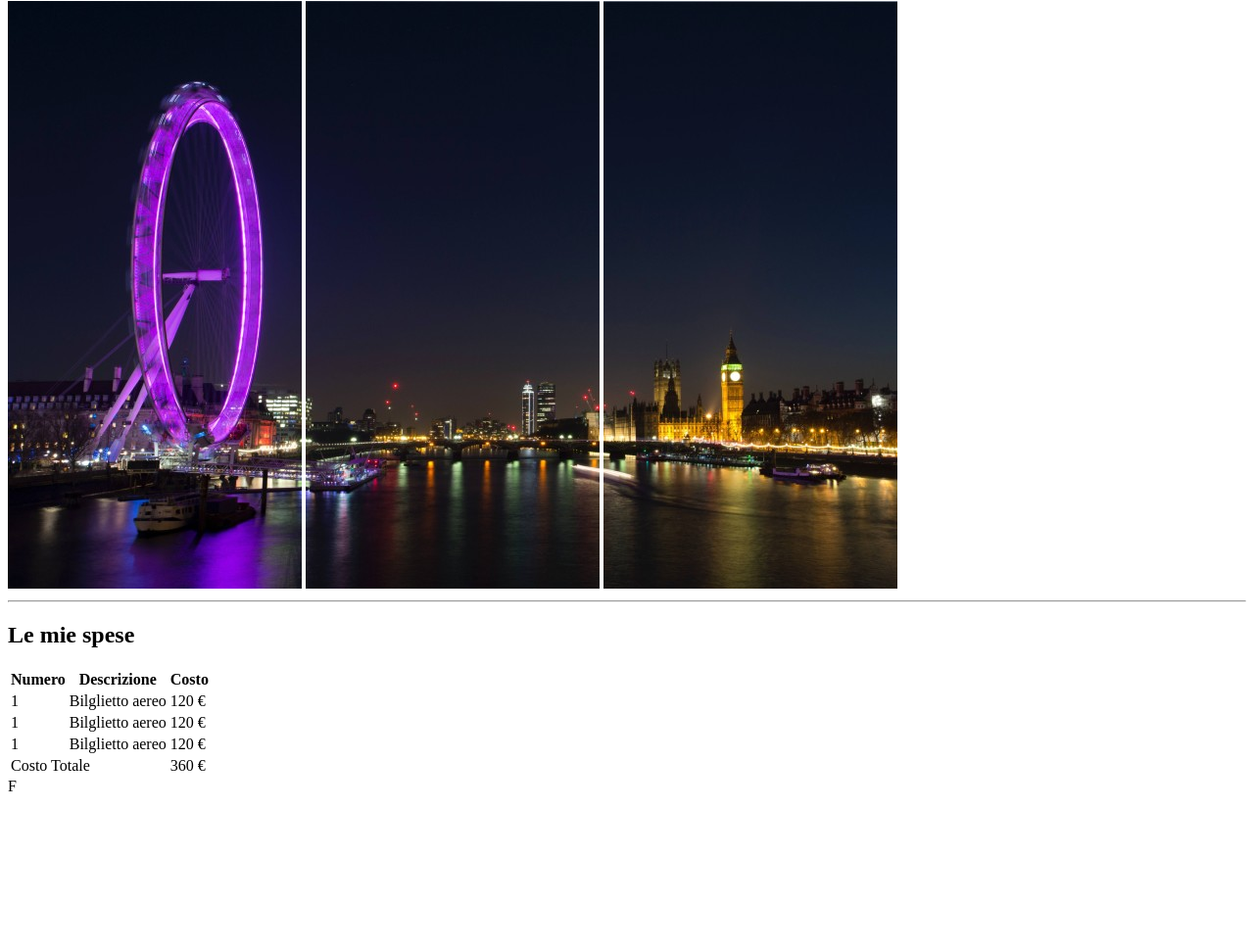
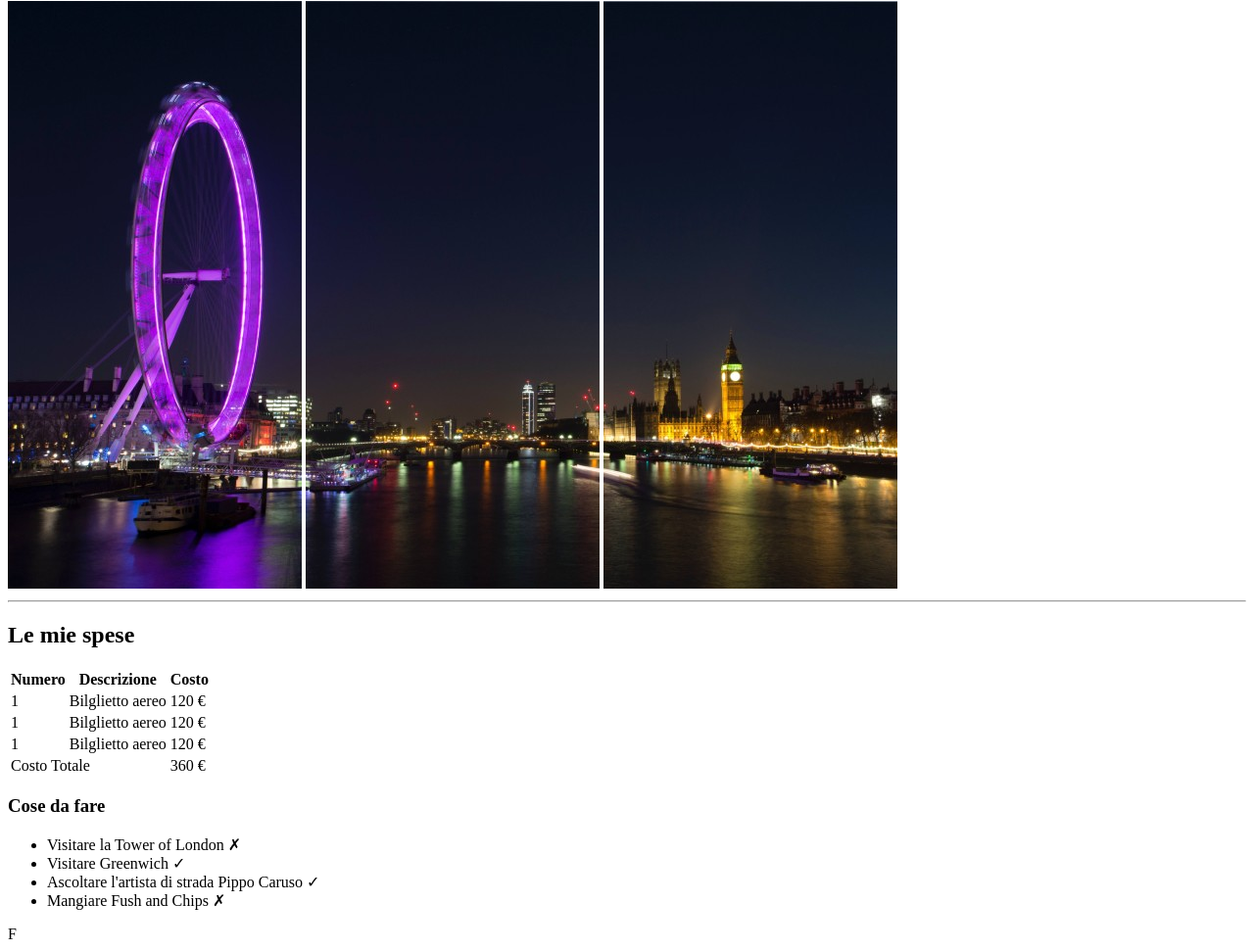
Before and after one commit to Stefano-Corradi-Boolean/html-london-trip-120, a plain HTML site: page index.html in a window 1280 px wide. Shown: the part 79-1050 px from the top of the page at 98% size. Before the commit the page ends 899 px from the top, so only its background shows below. Drawn offline with Linux system fonts and the light colour scheme.

Commit message:
[add] section cose da fare

```diff
--- a/index.html
+++ b/index.html
@@ -62,6 +62,18 @@
     </section>
     <!-- /le mie spese  -->
 
+    <!-- cose da fare  -->
+    <section>
+      <h3>Cose da fare</h3>
+      <ul>
+        <li>Visitare la Tower of London &cross;</li>
+        <li>Visitare Greenwich &check;</li>
+        <li>Ascoltare l'artista di strada Pippo Caruso &check;</li>
+        <li>Mangiare Fush and Chips &cross;</li>
+      </ul>
+    </section>
+    <!-- /cose da fare  -->
+
   </main>
   <footer>F</footer>
 
```
